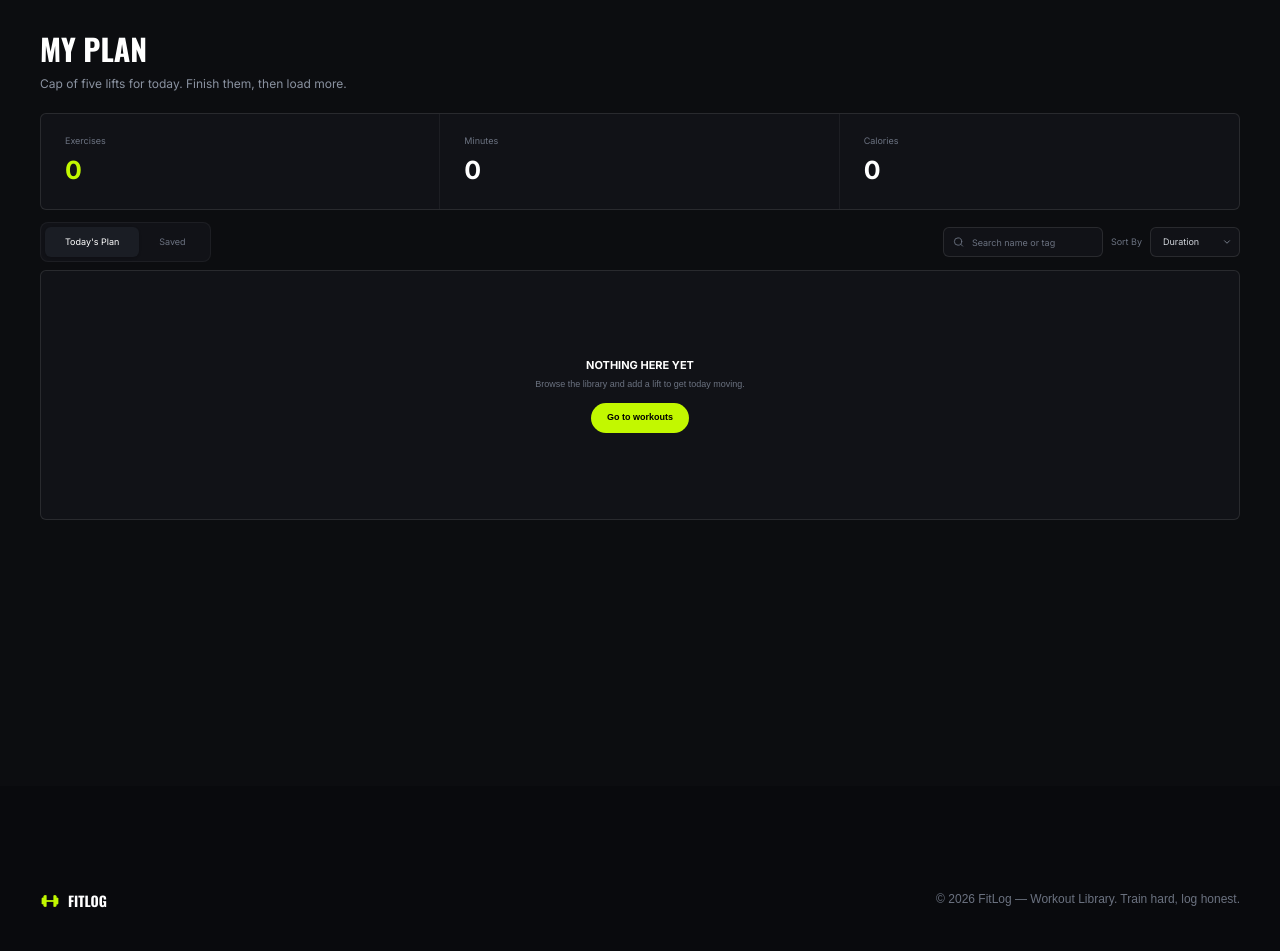
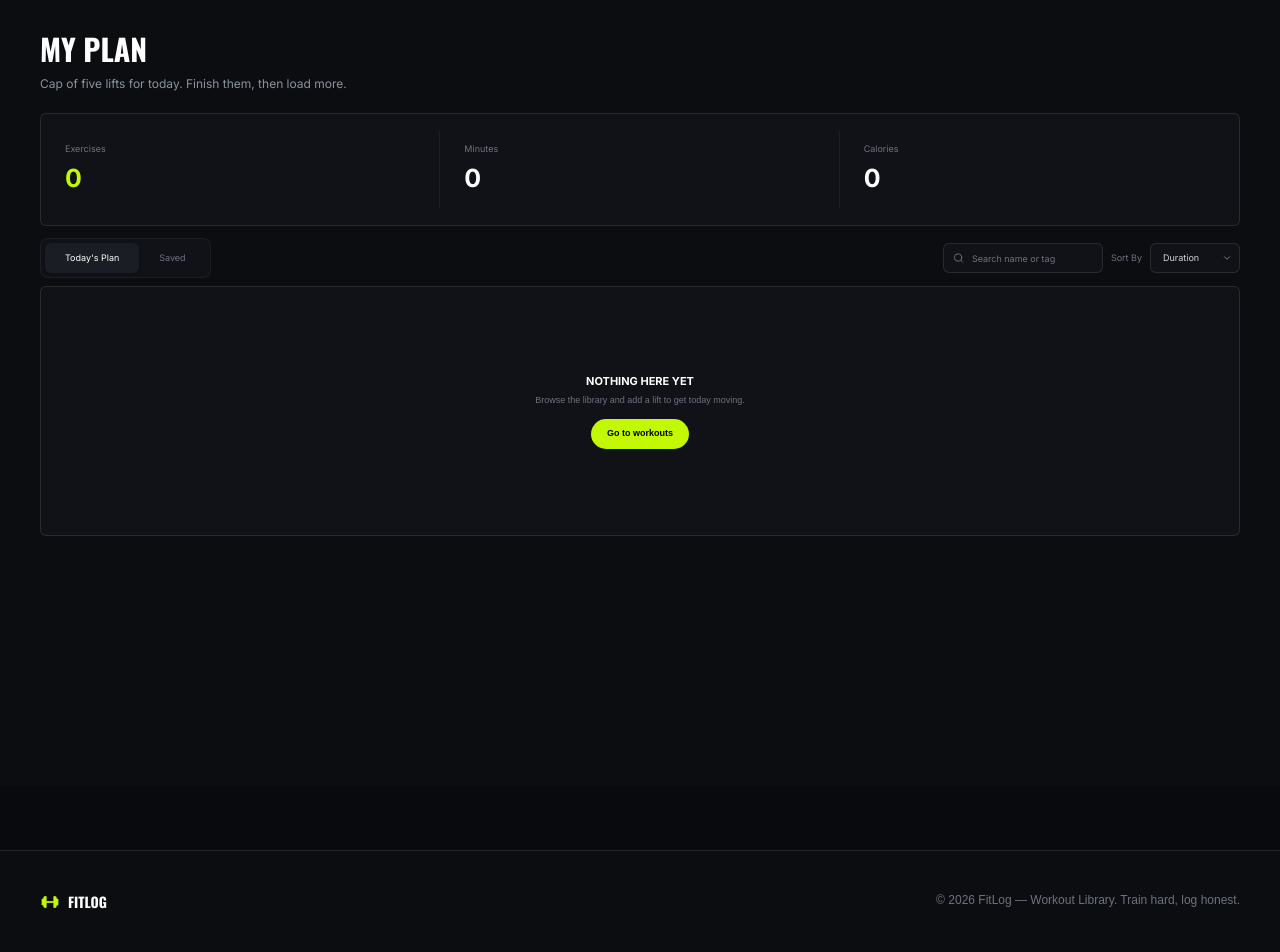
Before and after one commit to Avijit35cse/B14-A6-Fit-Log, a Next.js app: page /my-plan in a window 1280 px wide. Shown: the part 79-1031 px from the top of the page. Built offline with nearby package versions, Linux system fonts and the light colour scheme.

Commit message:
my-plan section modified

```diff
--- a/src/components/myPlan/MyPlan.tsx
+++ b/src/components/myPlan/MyPlan.tsx
@@ -260,9 +260,9 @@
 
                     {/* ================= METRICS ================= */}
 
-                    <div className="grid grid-cols-3 mt-5 bg-[#111217] border border-white/10 rounded-md overflow-hidden">
+                    <div className="grid grid-cols-3 mt-5 bg-[#111217] border border-white/10 rounded-md overflow-hidden py-4">
 
-                        <div className="px-4 sm:px-6 py-4 sm:py-5 border-r border-white/5">
+                        <div className="px-4 sm:px-6 py-2 sm:py-3 border-r border-white/5">
 
                             <p className="text-[8px] sm:text-[9px] text-[#6B7280] font-inter">
                                 Exercises
@@ -275,7 +275,7 @@
                         </div>
 
 
-                        <div className="px-4 sm:px-6 py-4 sm:py-5 border-r border-white/5">
+                        <div className="px-4 sm:px-6 py-2 sm:py-3 border-r border-white/5">
 
                             <p className="text-[8px] sm:text-[9px] text-[#6B7280] font-inter">
                                 Minutes
@@ -288,7 +288,7 @@
                         </div>
 
 
-                        <div className="px-4 sm:px-6 py-4 sm:py-5">
+                        <div className="px-4 sm:px-6 py-2 sm:py-3">
 
                             <p className="text-[8px] sm:text-[9px] text-[#6B7280] font-inter">
                                 Calories
--- a/src/components/shared/Footer.tsx
+++ b/src/components/shared/Footer.tsx
@@ -2,7 +2,7 @@ import Image from "next/image";
 
 const Footer = () => {
     return (
-        <div className="container mx-auto px-4 lg:px-10 py-8 lg:py-10 mt-12 lg:mt-16 flex flex-col lg:flex-row justify-between">
+        <div className="bg-[#0C0D10] border-t border-white/10 container mx-auto px-4 lg:px-10 py-8 lg:py-10 mt-12 lg:mt-16 flex flex-col lg:flex-row justify-between">
             <div className="flex gap-2 items-center justify-center mb-4 lg:mb-0">
                 <Image src="/footer_logo.png"
                 alt="footer_logo" width={20} height={20}>
```
